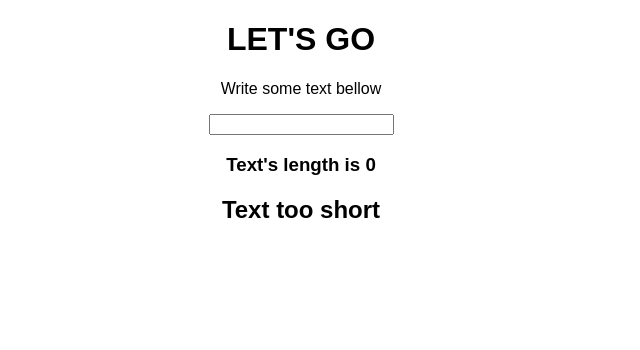
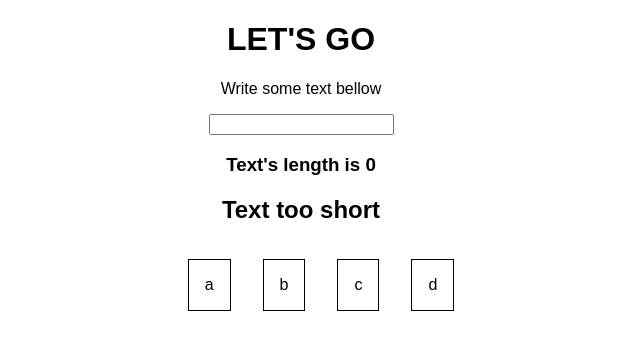
Before and after one commit to ElDav1d/react-complete-guide-lists-conditional, a React (Create React App) app: page / in a window 1280 px wide. Shown: the top 350 px of the page, without its empty margins (339-979 px from the left). Built offline with nearby package versions, Linux system fonts and the light colour scheme.

Commit message:
Create and style Char Component

```diff
--- a/src/App.js
+++ b/src/App.js
@@ -1,6 +1,7 @@
 import React, { Component } from 'react';
 import './App.css';
 import ValidationComponent from './ValidationComponent/ValidationComponent.js'
+import CharComponent from './CharComponent/CharComponent.js'
 
 class App extends Component {
   state = {
@@ -32,6 +33,12 @@ class App extends Component {
         </h3>
         <ValidationComponent
           textLength={textLength}/>
+        <ul>
+          <CharComponent char="a"/>
+          <CharComponent char="b"/>
+          <CharComponent char="c"/>
+          <CharComponent char="d"/>
+        </ul>
       </div>
     );
   }
--- /dev/null
+++ b/src/CharComponent/CharComponent.js
@@ -0,0 +1,17 @@
+import React from 'react';
+
+const style = {
+  display: 'inline-block',
+  padding: '1rem',
+  textAlign: 'center',
+  margin: '1rem',
+  border: '1px solid black'
+}
+
+const charComponent = (props) => {
+  return (
+  <li style={style}>{props.char}</li>
+  )
+};
+
+export default charComponent;
```
